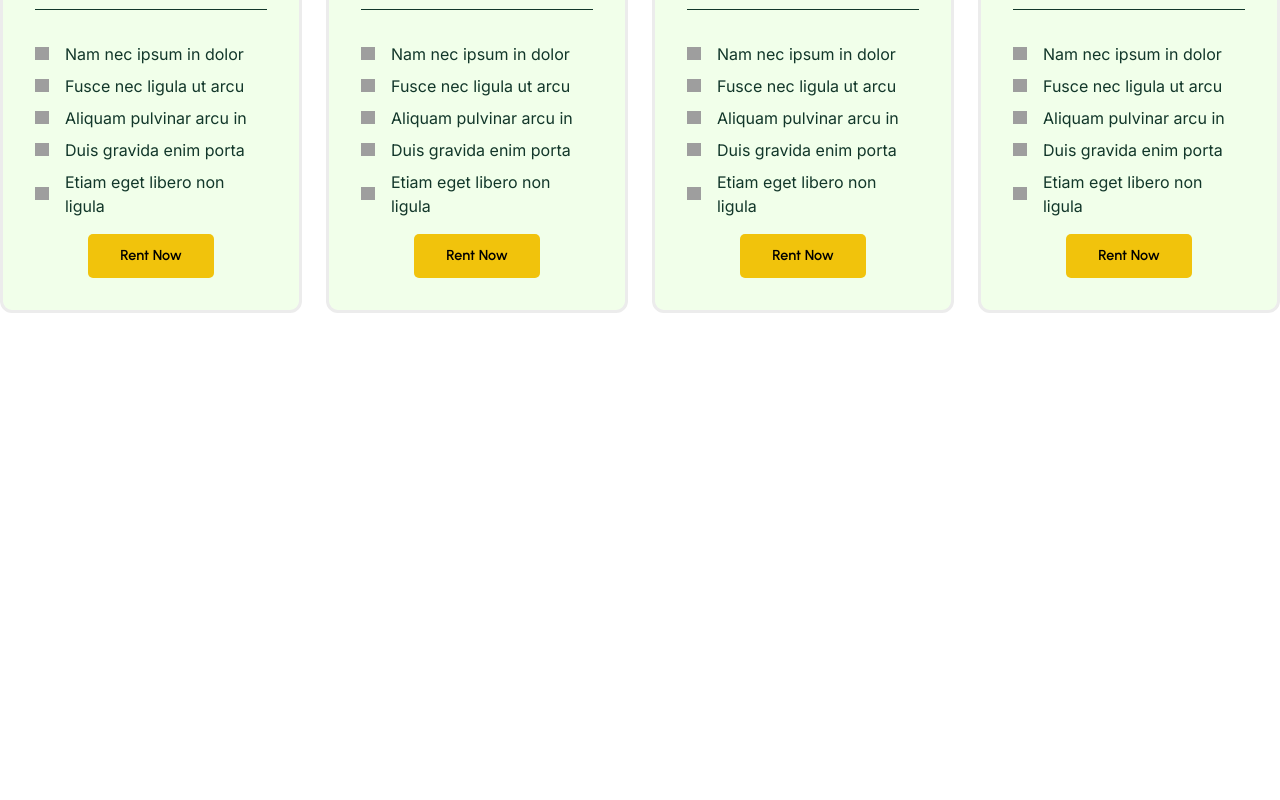
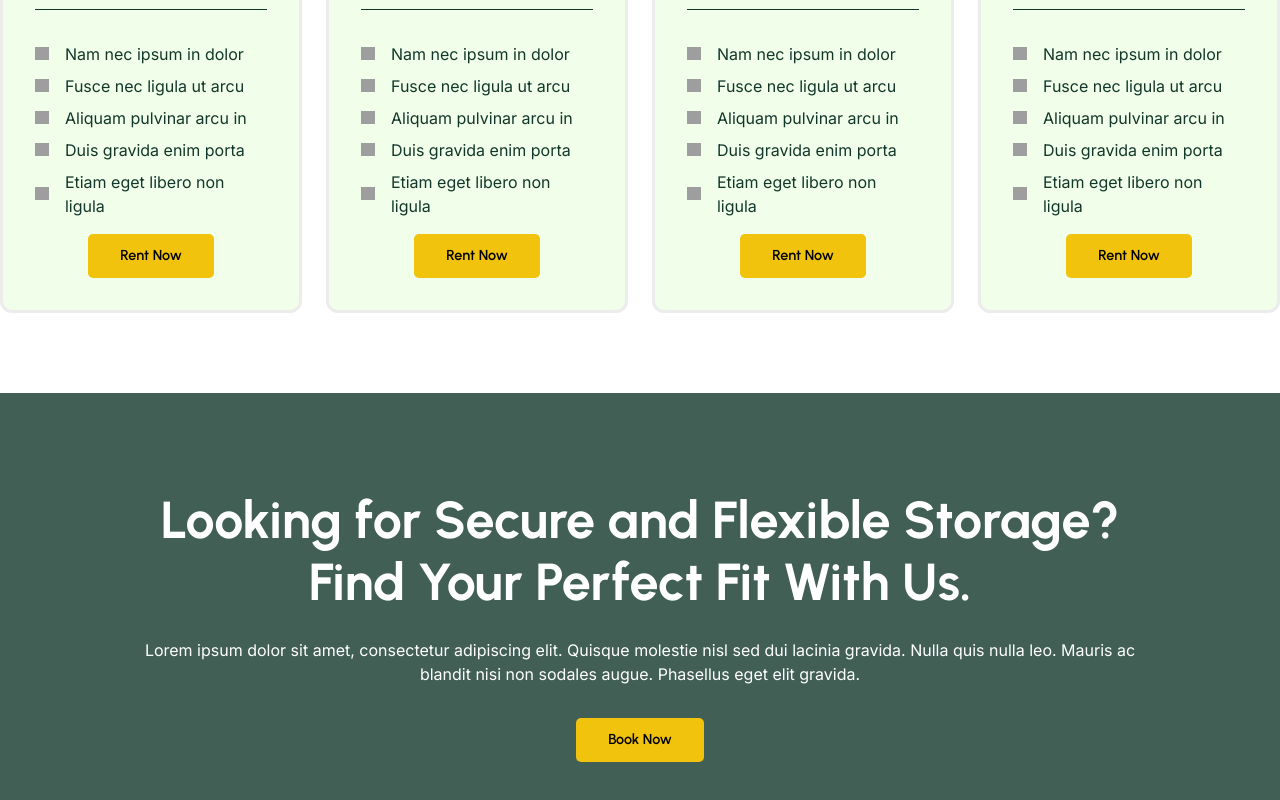
Before and after one commit to DennaSidaUpp/JS-Frontend, a React (Vite) app: page / in a window 1280 px wide. Shown: the part 4246-5046 px from the top of the page. Before the commit the page ends 4639 px from the top, so only its background shows below. Built offline with nearby package versions, Linux system fonts and the light colour scheme; no server answers; grey boxes are pictures that could not be loaded.

Commit message:
book now section added

```diff
--- a/src/components/Booknow.jsx
+++ b/src/components/Booknow.jsx
@@ -0,0 +1,16 @@
+import React from 'react'
+import BookNowButton from './BookNowButton'
+
+const Booknow = () => {
+  return (
+    <div className='bookNow'>
+        <div className='bookNowContainer'>
+            <h3>Looking for Secure and Flexible Storage? Find Your Perfect Fit With Us.</h3>
+            <p>Lorem ipsum dolor sit amet, consectetur adipiscing elit. Quisque molestie nisl sed dui lacinia gravida. Nulla quis nulla leo. Mauris ac blandit nisi non sodales augue. Phasellus eget elit gravida.</p>
+            <BookNowButton/>
+        </div>
+    </div>
+  )
+}
+
+export default Booknow
--- a/src/main.css
+++ b/src/main.css
@@ -669,3 +669,30 @@ nav {
         }
     }
 }
+
+.bookNow {
+    height: 100%;
+    margin: auto;
+    background-color: var(--secondary-light);
+    padding-top: 6rem;
+    display: flex;
+    justify-content: center;
+    padding-bottom: 6rem;
+
+    .bookNowContainer {
+        width: 1000px;
+        display: flex;
+        flex-direction: column;
+        align-items: center;
+        text-align: center;
+        gap: 1rem;
+
+        h3 {
+            color: var(--primary);
+        }
+
+        p {
+            color: var(--primary);
+        }
+    }
+}
--- a/src/pages/Home.jsx
+++ b/src/pages/Home.jsx
@@ -6,6 +6,7 @@ import Services from "../components/Services"
 import Testimonials from "../components/Testimonials"
 import Chooseus from '../components/Chooseus'
 import Pricing from '../components/Pricing'
+import Booknow from '../components/Booknow'
 
 const Home = () => {
   return (
@@ -17,6 +18,7 @@ const Home = () => {
       <Testimonials/>
       <Chooseus/>
       <Pricing/>
+      <Booknow/>
     </>
   )
 }
```
